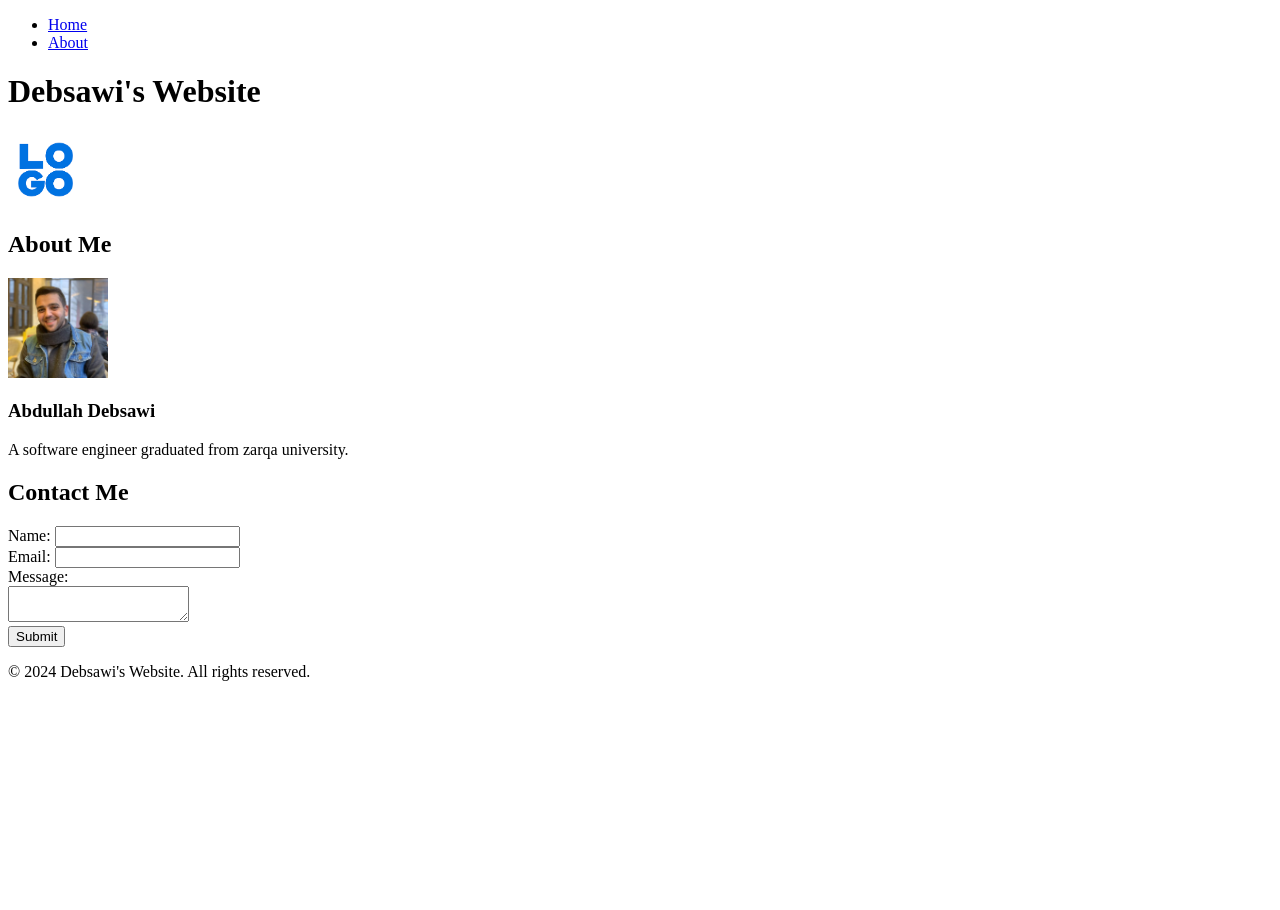
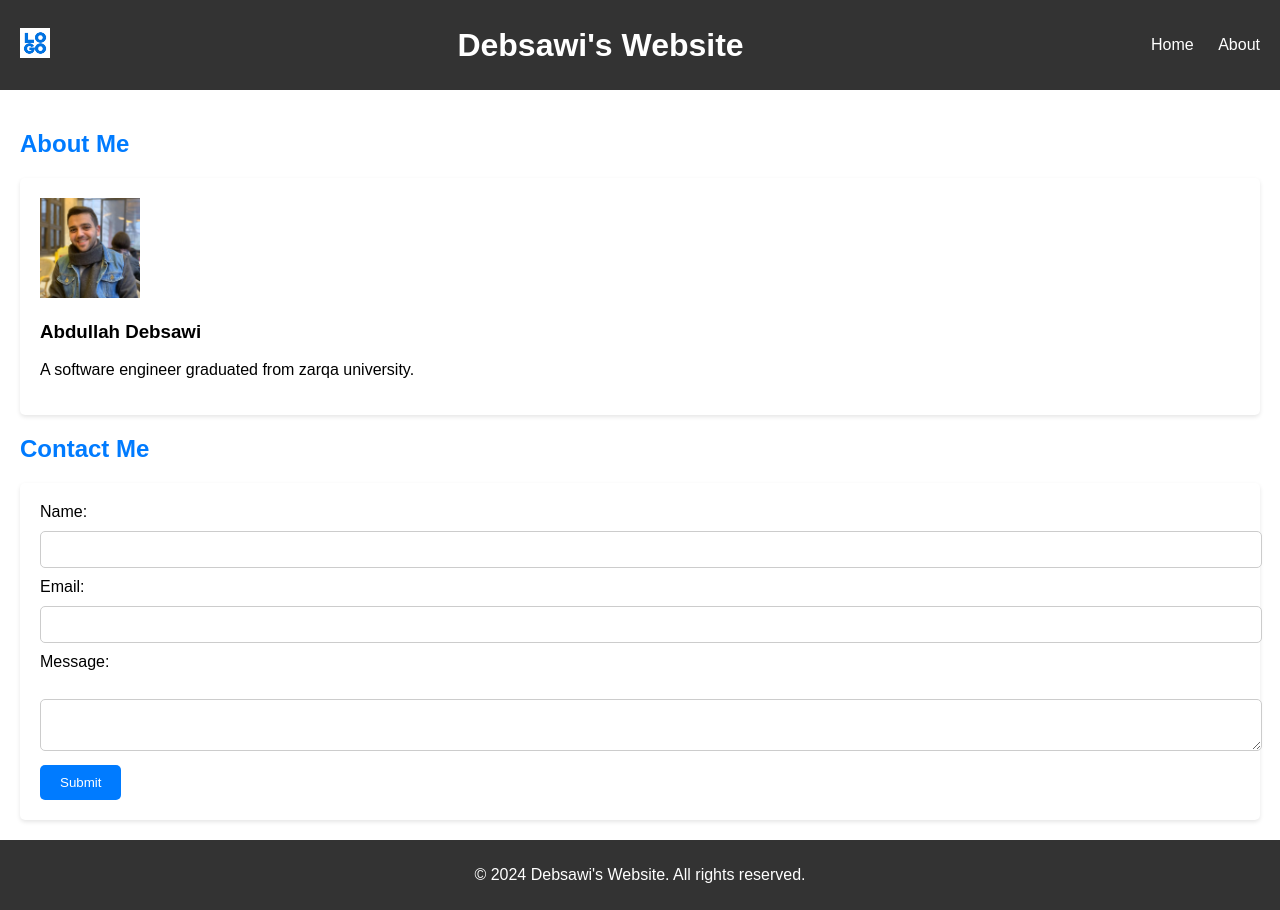
Before and after one commit to AbdallahDebsawi/todo-project, a plain HTML site: page about.html in a window 1280 px wide. Before the commit the page ends 800 px from the top, so only its background shows below. Drawn offline with Linux system fonts and the light colour scheme.

Commit message:
adding app.js file and style.css file

```diff
--- a/about.html
+++ b/about.html
@@ -5,23 +5,27 @@
     <meta charset="UTF-8">
     <meta name="viewport" content="width=device-width, initial-scale=1.0">
     <title>About Page</title>
+    <link rel="stylesheet" href="style.css">
+
 </head>
 
 <body>
     <header>
+        <div class="logo"><img src="assets/logo.png" alt="Logo">
+        </div>
+        <h1>Debsawi's Website</h1>
         <nav>
             <ul>
                 <li><a href="index.html">Home</a></li>
                 <li><a href="about.html">About</a></li>
             </ul>
         </nav>
-        <h1>Debsawi's Website</h1>
-        <img src="assets/logo.png" width="75" alt="Logo">
     </header>
 
     <main>
-        <section>
-            <h2>About Me</h2>
+        <h2>About Me</h2>
+
+        <section class="per">
             <img src="assets/personal.jpg " width="100" alt="pesonal image">
             <h3>Abdullah Debsawi</h3>
             <p>A software engineer graduated from zarqa university.</p>
--- /dev/null
+++ b/style.css
@@ -0,0 +1,138 @@
+/* Global styles */
+body {
+    font-family: Arial, sans-serif;
+    margin: 0;
+    padding: 0;
+    display: flex;
+    flex-direction: column;
+    min-height: 100vh;
+}
+
+header {
+    background-color: #333;
+    color: #fff;
+    padding: 20px;
+    display: flex;
+    justify-content: space-between;
+    align-items: center;
+}
+
+.logo img {
+    height: 30px;
+
+}
+
+h1 {
+    margin: 0;
+}
+
+nav ul {
+    list-style-type: none;
+    padding: 0;
+}
+
+nav ul li {
+    display: inline;
+    margin-left: 20px;
+}
+
+nav ul li:first-child {
+    margin-left: 0;
+}
+
+nav ul li a {
+    color: #fff;
+    text-decoration: none;
+}
+
+main {
+    padding: 20px;
+}
+
+table {
+    width: 90%;
+    margin: 0 auto;
+    text-align: center;
+    border-collapse: collapse;
+}
+
+table th,
+table td {
+    border: 1px solid #333;
+    padding: 10px;
+    background-color: #f0f0f0;
+    /* Light gray background */
+}
+
+/*abou styling*/
+h2 {
+    color: #007bff;
+    /* Blue heading color */
+}
+
+.per {
+    background-color: #fff;
+    padding: 20px;
+    border-radius: 5px;
+    box-shadow: 0 2px 4px rgba(0, 0, 0, 0.1);
+}
+
+form {
+    background-color: #fff;
+    padding: 20px;
+    border-radius: 5px;
+    box-shadow: 0 2px 4px rgba(0, 0, 0, 0.1);
+}
+
+label {
+    display: block;
+    margin-bottom: 10px;
+}
+
+input[type="text"],
+input[type="email"],
+textarea {
+    width: 100%;
+    padding: 10px;
+    margin-bottom: 10px;
+    border: 1px solid #ccc;
+    border-radius: 5px;
+}
+
+button {
+    padding: 10px 20px;
+    background-color: #007bff;
+    color: #fff;
+    border: none;
+    border-radius: 5px;
+    cursor: pointer;
+}
+
+button:hover {
+    background-color: #0056b3;
+}
+
+footer {
+    background-color: #333;
+    color: #fff;
+    padding: 10px 20px;
+    text-align: center;
+    margin-top: auto;
+}
+
+/* Responsive styles */
+@media only screen and (max-width: 600px) {
+    header {
+        padding: 10px;
+    }
+
+    nav ul li {
+        display: block;
+        margin-left: 0;
+        margin-bottom: 10px;
+    }
+
+    main {
+        padding: 10px;
+    }
+}
```
Also changed, not shown: app.js (added, +22 -0 lines), index.html (+5 -2 lines).
